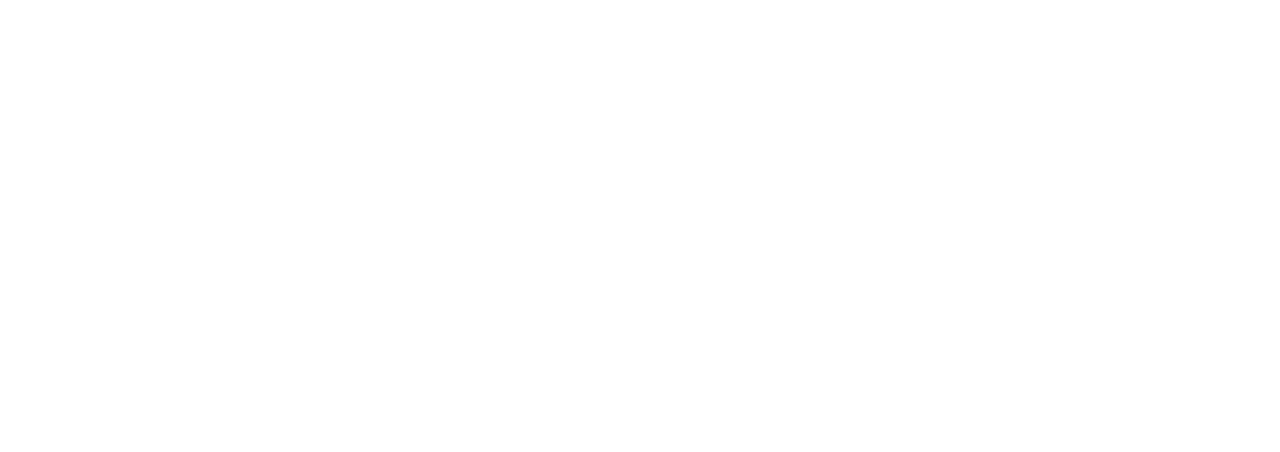
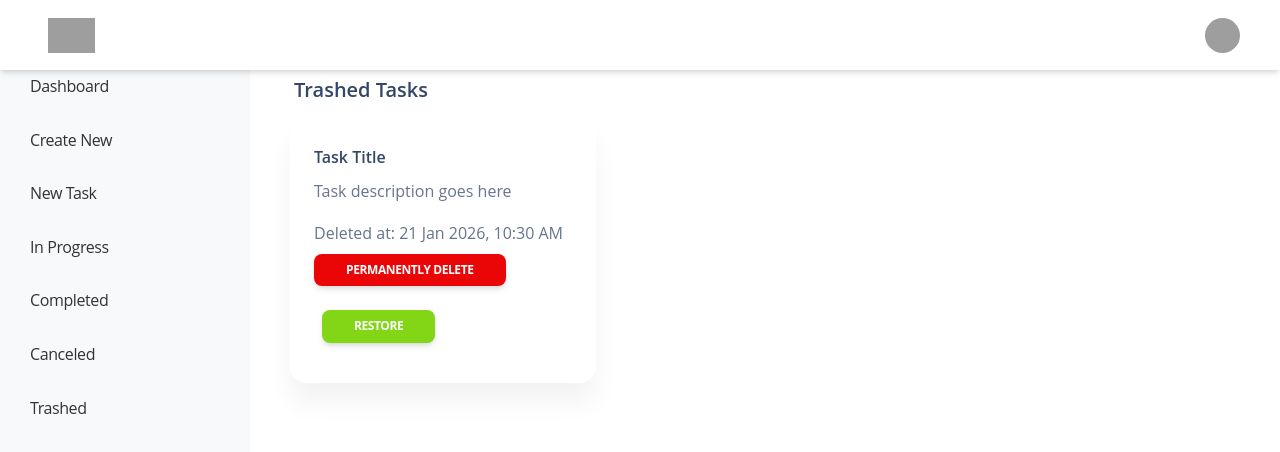
Before and after one commit to sohelsamy1/laravel-vuejs-crud-frontend, a Vue app: page /dashboard/tasks/trashed in a window 1280 px wide. Before the commit this address had no page. Shown: the top 452 px of the page. Built offline with nearby package versions, Linux system fonts and the light colour scheme; grey boxes are pictures that could not be loaded.

Commit message:
feat: add trashed tasks page UI and link to dashboard

```diff
--- /dev/null
+++ b/src/components/Task/TrashedTasks.vue
@@ -0,0 +1,37 @@
+<template>
+  <div class="content-body container-fluid">
+    <h5>Trashed Tasks</h5>
+
+    <!-- Task Cards -->
+    <div class="row">
+      <div class="col-12 col-md-6 col-lg-4 p-2">
+        <div class="card h-100">
+          <div class="card-body">
+            <h6>Task Title</h6>
+
+            <p>
+              Task description goes here
+            </p>
+
+            <p class="mb-0">
+              Deleted at: 21 Jan 2026, 10:30 AM
+            </p>
+
+            <button
+              class="btn btn-danger btn-sm mt-2"
+            >
+              Permanently Delete
+            </button>
+
+            <button
+              class="btn btn-success btn-sm mt-2 ms-2"
+            >
+              Restore
+            </button>
+          </div>
+        </div>
+      </div>
+    </div>
+
+  </div>
+</template>
--- a/src/pages/DashboardPage.vue
+++ b/src/pages/DashboardPage.vue
@@ -80,10 +80,10 @@
       <i class="bi bi-x-octagon side-bar-item-icon"></i>
       <span>Canceled</span>
     </RouterLink>
-  <a href="#" class="side-bar-item mt-2">
-    <i class="bi bi-x-octagon side-bar-item-icon"></i>
-    <span>Trashed</span>
-  </a>
+    <RouterLink :to="{ name: 'trashed' }" class="side-bar-item mt-2">
+      <i class="bi bi-x-octagon side-bar-item-icon"></i>
+      <span>Trashed</span>
+    </RouterLink>
 </div>
 
   <!-- Content -->
--- a/src/router.js
+++ b/src/router.js
@@ -7,6 +7,7 @@
 import ProgressTasks from "./components/Task/ProgressTasks.vue";
 import CompletedTasks from "./components/Task/CompletedTasks.vue";
 import CanceledTasks from "./components/Task/CanceledTasks.vue";
+import TrashedTasks from "./components/Task/TrashedTasks.vue";
 
 const routes = [
   {
@@ -54,6 +55,11 @@
         component: CanceledTasks,
         name: "cancelled",
       },
+        {
+        path: "tasks/trashed",
+        component: TrashedTasks,
+        name: "trashed",
+      },
     ],
     },
 ];
```
